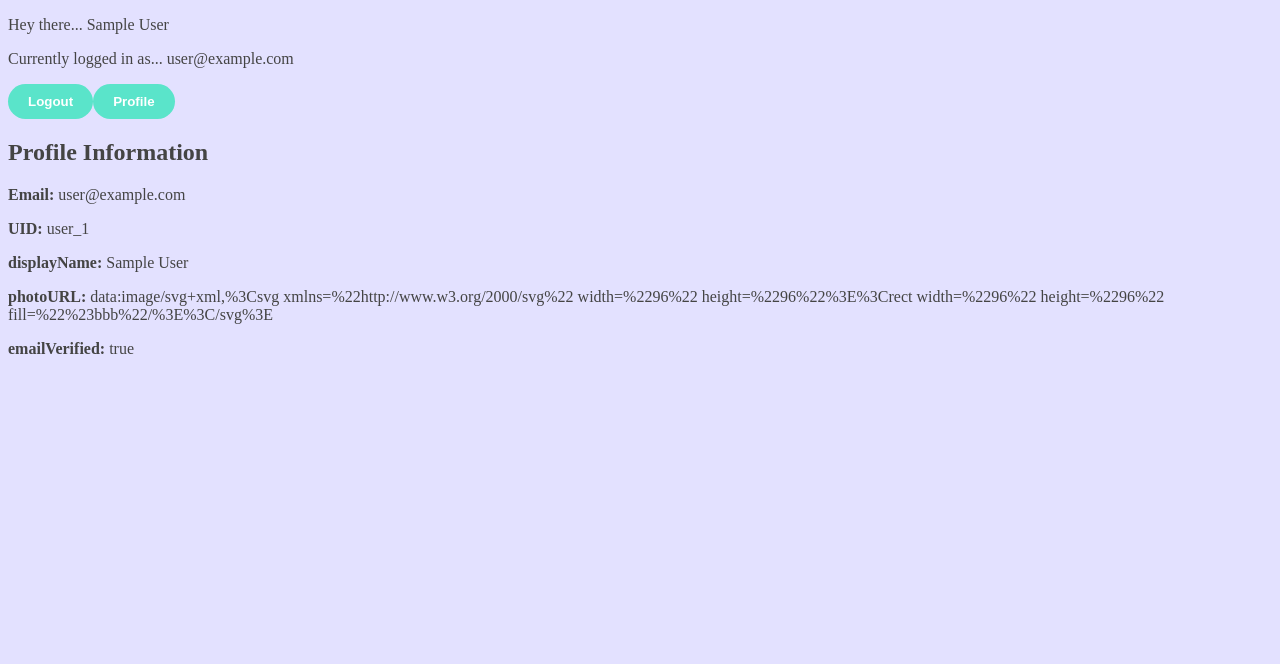
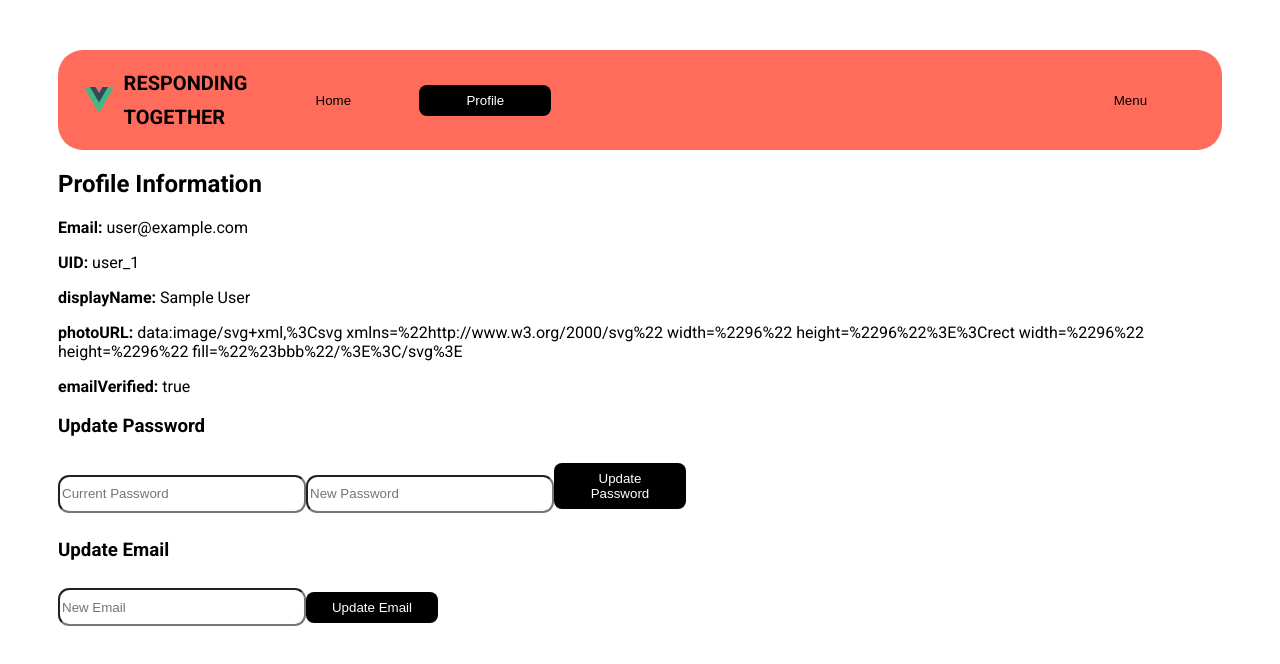
Before and after one commit to fahmi2000/fyp-responding-together, a Vue app: page /profile in a window 1280 px wide. Shown: the top 664 px of the page. Built offline with nearby package versions, Linux system fonts and the light colour scheme; no server answers; sample sign-in values are in the browser's storage.

Commit message:
Updated UI, Profile related fx

```diff
--- a/index.html
+++ b/index.html
@@ -1,10 +1,13 @@
 <!DOCTYPE html>
 <html lang="en">
+
   <head>
+    <link href="https://fonts.googleapis.com/css2?family=Roboto:wght@400;500;700&display=swap" rel="stylesheet">
+
     <meta charset="UTF-8">
     <link rel="icon" href="/favicon.ico">
     <meta name="viewport" content="width=device-width, initial-scale=1.0">
-    <title>Vite App</title>
+    <title>Responding Together</title>
   </head>
   <body>
     <div id="app"></div>
--- a/src/assets/main.css
+++ b/src/assets/main.css
@@ -1,25 +1,13 @@
+/* src/assets/styles/main.css */
 body {
-  background: #e3e1ff;
-  color: #444;
+  background-color: white; /* Set the background color */
+  font-family: 'Roboto', sans-serif; /* Set Roboto as the default font */
+  padding-left: 3.125rem;
+  padding-right: 3.125rem;
 }
-.container {
-  width: 90%;
-  max-width: 960px;
-  margin: 80px auto;
-  border-radius: 20px;
-  box-shadow: 2px 4px 6px rgba(28, 6, 49, 0.1);
-  background: white;
-}
+
+
 .error {
   color: #ff3f80;
   font-size: 14px;
 }
-button {
-  text-decoration: none;
-  background: #5ae4ca;
-  color: white;
-  font-weight: bold;
-  border: 0;
-  border-radius: 20px;
-  padding: 10px 20px;
-}
--- a/src/components/Navbar.vue
+++ b/src/components/Navbar.vue
@@ -1,40 +1,159 @@
 <template>
-  <nav v-if="user">
-    <div>
-      <p>Hey there... {{ user.displayName }}</p>
-      <p class="email">Currently logged in as... {{ user.email }}</p>
+  <nav v-if="user" class="navbar">
+    <div class="left-content">
+      <!-- Icon and Text on the Far Left -->
+      <div class="brand">
+        <img src="../assets/logo.svg" alt="Icon" class="icon" />
+        <div class="brand-content">
+          <span class="brand-text">RESPONDING</span>
+          <span class="brand-text">TOGETHER</span>
+        </div>
+      </div>
+      <!-- Navigation Buttons -->
+      <button
+        class="nav-button"
+        :class="{ active: isActive('Dashboard') }"
+        @click="navigateToHome"
+      >
+        Home
+      </button>
+      <button
+        class="nav-button"
+        :class="{ active: isActive('Profile') }"
+        @click="navigateTo('Profile')"
+      >
+        Profile
+      </button>
     </div>
-    <button @click="handleLogoutClick">Logout</button>
-    <!-- Button to navigate to the profile page -->
-    <button @click="navigateToProfile">Profile</button>
+    <div class="right-content">
+      <div class="dropdown">
+        <button class="dropbtn">Menu</button>
+        <div class="dropdown-content">
+          <a @click="navigateTo('Profile')">Profile</a>
+          <a @click="handleLogoutClick">Logout</a>
+        </div>
+      </div>
+    </div>
   </nav>
 </template>
 
 <script>
 import { useAuthController } from "@/controller/AuthController";
-import { useRouter } from "vue-router"; // Import useRouter
-import getUser from "@/composables/getUser"; // This will be updated according to the previous setup instructions
+import { useRouter, useRoute } from "vue-router";
+import getUser from "@/composables/getUser";
 
 export default {
   setup() {
     const { requestSignOut, error } = useAuthController();
-    const { user } = getUser(); // Adjust this to use the updated method for fetching the user
-    const router = useRouter(); // Use useRouter to programmatically navigate
+    const { user } = getUser(); // Make sure getUser is updated to return the reactive user object
+    const router = useRouter();
+    const route = useRoute();
+
+    const navigateTo = (name) => {
+      router.push({ name });
+    };
+
+    const navigateToHome = () => {
+      navigateTo("Dashboard");
+    };
+
+    const isActive = (routeName) => {
+      return route.name === routeName;
+    };
 
     const handleLogoutClick = async () => {
       await requestSignOut();
       if (!error.value) {
         console.log("User logged out");
-        // Optionally navigate to landing page or login screen
-        router.push({ name: "LandingPage" });
+        navigateTo("LandingPage");
       }
     };
 
-    const navigateToProfile = () => {
-      router.push({ name: "Profile" }); // Navigate to Profile page
-    };
-
-    return { handleLogoutClick, user, navigateToProfile };
+    // Return all the necessary methods and reactive properties
+    return { handleLogoutClick, user, navigateTo, isActive, navigateToHome };
   },
 };
 </script>
+
+<style>
+/* Styles as previously described */
+.navbar {
+  display: flex;
+  justify-content: space-between;
+  align-items: center;
+  background-color: #ff6c5c;
+  color: black;
+  padding: 0 2vw;
+  height: 6.25rem;
+  margin-top: 3.125rem;
+  border-radius: 1.5625rem;
+}
+
+.left-content {
+  display: flex;
+  align-items: center;
+  gap: 1.25rem;
+}
+
+.brand {
+  display: flex;
+  align-items: center;
+  gap: 0.625rem;
+}
+
+.brand-content {
+  display: flex;
+  flex-direction: column;
+  gap: 0.625rem;
+}
+
+.brand-text {
+  font-size: 1.25rem;
+  font-weight: 800;
+}
+
+.icon {
+  width: 1.875rem;
+  height: 1.875rem;
+}
+
+.nav-button,
+.dropbtn {
+  background-color: #ff6c5c;
+  color: black;
+  border: none;
+  cursor: pointer;
+}
+
+.nav-button.active,
+.nav-button:active,
+.dropdown-content a:active {
+  background-color: black;
+  color: white;
+}
+
+.dropdown {
+  position: relative;
+  display: inline-block;
+}
+
+.dropdown-content {
+  display: none;
+  position: absolute;
+  background-color: #f9f9f9;
+  min-width: 10rem;
+  box-shadow: 0 8px 16px 0 rgba(0, 0, 0, 0.2);
+  z-index: 1;
+}
+
+.dropdown-content a {
+  color: black;
+  padding: 0.75rem 1rem;
+  text-decoration: none;
+  display: block;
+}
+
+.dropdown:hover .dropdown-content {
+  display: block;
+}
+</style>
--- a/src/controller/ProfileController.js
+++ b/src/controller/ProfileController.js
@@ -1,12 +1,10 @@
-// /src/controller/ProfileController.js
 import { ref, onMounted } from 'vue';
 import { projectAuth } from "@/firebase/config";
-import { updateUserProfile, getCurrentUser } from '@/model/UserModel';
+import { getCurrentUser, reauthenticate, updatePassword, updateEmail } from '@/model/UserModel';
 
 const user = ref(null);
 const error = ref('');
 
-// Function to listen for auth state changes and update the user ref
 const fetchCurrentUser = () => {
     projectAuth.onAuthStateChanged(_user => {
         console.log('User state change, current user is:', _user);
@@ -14,11 +12,11 @@ const fetchCurrentUser = () => {
     });
 };
 
-// Function to update the user profile information
 const updateProfile = async (displayName) => {
     error.value = '';
     try {
         if (!user.value) throw new Error("No authenticated user.");
+        // Assuming updateUserProfile is correctly defined in UserModel
         await updateUserProfile(user.value, displayName);
     } catch (err) {
         console.error(`Profile update error: ${err.message}`);
@@ -26,8 +24,70 @@ const updateProfile = async (displayName) => {
     }
 };
 
+const reauthenticateUser = async (currentPassword) => {
+    if (!user.value) {
+        error.value = "No authenticated user.";
+        return false;
+    }
+
+    const credential = EmailAuthProvider.credential(user.value.email, currentPassword);
+    try {
+        await reauthenticateWithCredential(user.value, credential);
+        return true; // Re-authentication successful
+    } catch (err) {
+        error.value = `Re-authentication failed: ${err.message}`;
+        return false;
+    }
+};
+
+const changePassword = async (currentPassword, newPassword) => {
+    error.value = ''; // Reset error message
+
+    // Ensure the user is authenticated
+    if (!user.value) {
+        error.value = "You must be logged in to update your password.";
+        return;
+    }
+
+    // Reauthenticate the user first
+    const reauthResult = await reauthenticate(user.value, currentPassword);
+    if (!reauthResult.success) {
+        error.value = reauthResult.error;
+        return;
+    }
+
+    // Proceed with password update
+    const updateResult = await updatePassword(user.value, newPassword);
+    if (!updateResult.success) {
+        error.value = updateResult.error;
+        return;
+    }
+
+    // Successful password change
+    console.log("Password has been updated successfully.");
+};
+
+// Function within useProfileController to handle email updates
+const changeEmail = async (newEmail) => {
+    error.value = ''; // Reset error message
+
+    if (!user.value) {
+        error.value = "You must be logged in to update your email.";
+        return;
+    }
+
+    const updateResult = await updateEmail(user.value, newEmail);
+    if (!updateResult.success) {
+        error.value = updateResult.error;
+        return;
+    }
+
+    // Email update was successful
+    console.log("Email has been updated successfully.");
+};
+
 export const useProfileController = () => {
-    onMounted(fetchCurrentUser); // Fetch current user information when the component mounts
+    onMounted(fetchCurrentUser);
 
-    return { user, error, updateProfile };
+    return { user, error, updateProfile, reauthenticateUser, changePassword, changeEmail };
 };
--- a/src/screens/Dashboard.vue
+++ b/src/screens/Dashboard.vue
@@ -1,5 +1,5 @@
 <template>
-  <div class="container">
+  <div>
     <Navbar />
   </div>
 </template>
--- a/src/screens/LandingPage.vue
+++ b/src/screens/LandingPage.vue
@@ -1,21 +1,25 @@
 <template>
   <div class="landing-page container">
-    <p>Welcome</p>
-    <div v-if="showLogin">
+    <!-- Correct class reference -->
+    <div class="auth-container" v-if="showLogin">
       <h2>Login</h2>
-      <!-- Updated component reference to AuthView -->
       <AuthView @login-success="gotoDashboard" />
       <p>
-        No account yet? <span @click="showLogin = false">Signup</span> instead
+        Don't have an account yet?
+        <span @click="showLogin = false" class="bold">Register</span>
       </p>
     </div>
 
-    <div v-else>
+    <div v-else class="auth-container">
       <CreateAccountView @signup-success="gotoDashboard" />
-      <p>Have account? <span @click="showLogin = true">Login</span> instead</p>
+      <p>
+        Have account?
+        <span @click="showLogin = true" class="bold">Login</span>
+      </p>
     </div>
   </div>
 </template>
+
 
 <script>
 import CreateAccountView from "@/view/CreateAccountView.vue";
@@ -42,9 +46,60 @@ export default {
 </script>
 
 <style>
-.landing-page {
-  text-align: center;
-  padding: 20px 0;
+.landing-page.container {
+  display: flex;
+  justify-content: center; /* Centers children vertically */
+  align-items: center; /* Centers children horizontally */
+  min-height: 100vh; /* Ensures it takes at least the full height of the viewport */
+  width: 100vw; /* Ensures it takes the full width of the viewport */
 }
-/* Additional style adjustments as necessary */
+
+.auth-container {
+  display: flex;
+  flex-direction: column;
+  align-items: center;
+  justify-content: center;
+  height: 48vh;
+  width: 23vw;
+  background-color: #ff6c5c;
+  color: black;
+  padding: 2rem;
+  box-shadow: 0 4px 6px rgba(0, 0, 0, 0.1);
+  border-radius: 1.5625rem;
+  /* Ensure horizontal centering if not flexed by parent */
+  margin: 0 auto;
+}
+
+input[type="email"],
+input[type="password"] {
+  width: calc(19rem - 4rem); /* Adjusts width considering padding */
+  height: 2rem;
+  margin: 0.5rem 0; /* Adds a bit of margin for spacing */
+  border-radius: 0.7rem;
+}
+
+button {
+  background-color: black;
+  color: white;
+  padding: 0.5rem 1rem;
+  margin-top: 1rem;
+  border: none;
+  border-radius: 0.5rem;
+  cursor: pointer;
+  width: 8.25rem; /* Adjusts width considering padding */
+  margin: 0.5rem 0; /* Adds a bit of margin for spacing */
+}
+
+button:hover {
+  background-color: #333;
+}
+
+.error {
+  color: red;
+  margin-top: 1rem;
+}
+
+span.bold {
+  font-weight: bold;
+}
 </style>
--- a/src/view/AuthView.vue
+++ b/src/view/AuthView.vue
@@ -1,16 +1,13 @@
 <template>
-  <div class="auth-container">
-    <form @submit.prevent="submitSignInForm">
-      <input type="email" required placeholder="email" v-model="email" />
-      <input
-        type="password"
-        required
-        placeholder="password"
-        v-model="password"
-      />
+  <div class="auth-view-container">
+    <form @submit.prevent="submitSignInForm" class="auth-form">
+      <label for="email">Email </label><br />
+      <input type="email" required v-model="email" />
+      <label for="Password">Password </label><br />
+      <input type="password" required v-model="password" />
       <button type="submit">Log in</button>
     </form>
-    <button @click="clickForgotPassword">Forgot Password?</button>
+    <span @click="clickForgotPassword">Forgot Password?</span>
     <div class="error" v-if="error">{{ error }}</div>
   </div>
 </template>
@@ -45,12 +42,24 @@ export default {
 </script>
 
 <style>
-.auth-container {
-  text-align: center;
-  /* Additional styling */
+.auth-view-container {
+  display: flex;
+  flex-direction: column;
+  align-items: center;
 }
+
+.auth-form {
+  width: 100%; /* Ensures form elements align with the container's width */
+  display: flex;
+  flex-direction: column;
+  align-items: center;
+}
+
+button {
+  cursor: pointer;
+}
+
 .error {
   color: red;
-  /* Additional error styling */
 }
 </style>
--- a/src/view/ProfileView.vue
+++ b/src/view/ProfileView.vue
@@ -2,25 +2,63 @@
 <template>
   <div v-if="user">
     <h2>Profile Information</h2>
+    <!-- Existing profile information display -->
     <p><strong>Email:</strong> {{ user.email }}</p>
     <p><strong>UID:</strong> {{ user.uid }}</p>
     <p><strong>displayName:</strong> {{ user.displayName }}</p>
     <p><strong>photoURL:</strong> {{ user.photoURL }}</p>
     <p><strong>emailVerified:</strong> {{ user.emailVerified }}</p>
-    <!-- Add more fields as needed -->
+    <!-- Password update form -->
+    <h3>Update Password</h3>
+    <form @submit.prevent="changePassword(currentPassword, newPassword)">
+      <input
+        type="password"
+        v-model="currentPassword"
+        placeholder="Current Password"
+        required
+      />
+      <input
+        type="password"
+        v-model="newPassword"
+        placeholder="New Password"
+        required
+      />
+      <button type="submit">Update Password</button>
+    </form>
+    <!-- Email update form -->
+    <h3>Update Email</h3>
+    <form @submit.prevent="changeEmail(newEmail)">
+      <input type="email" v-model="newEmail" placeholder="New Email" required />
+      <button type="submit">Update Email</button>
+    </form>
+    <p v-if="error" class="error">{{ error }}</p>
   </div>
   <div v-else>
     <p>Please log in.</p>
   </div>
 </template>
 
-  <script>
+
+<script>
+import { ref } from "vue";
 import { useProfileController } from "@/controller/ProfileController";
 
 export default {
   setup() {
-    const { user } = useProfileController();
-    return { user };
+    const { user, changePassword, error, changeEmail } = useProfileController();
+    const currentPassword = ref("");
+    const newPassword = ref("");
+    const newEmail = ref("");
+
+    return {
+      user,
+      currentPassword,
+      newPassword,
+      changePassword,
+      error,
+      newEmail,
+      changeEmail,
+    };
   },
 };
 </script>
```
Also changed, not shown: src/model/UserModel.js (+41 -1 lines), src/main.js (line endings or trailing spaces).
